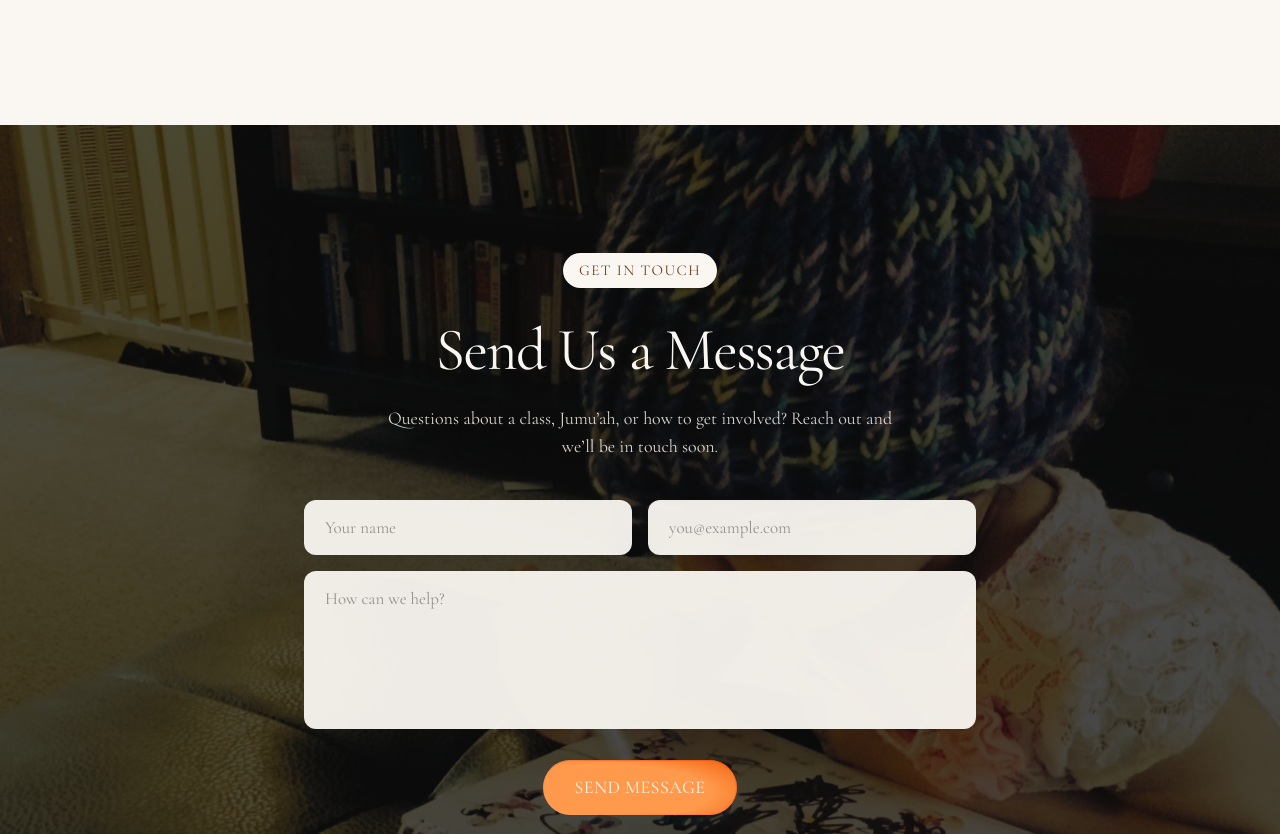
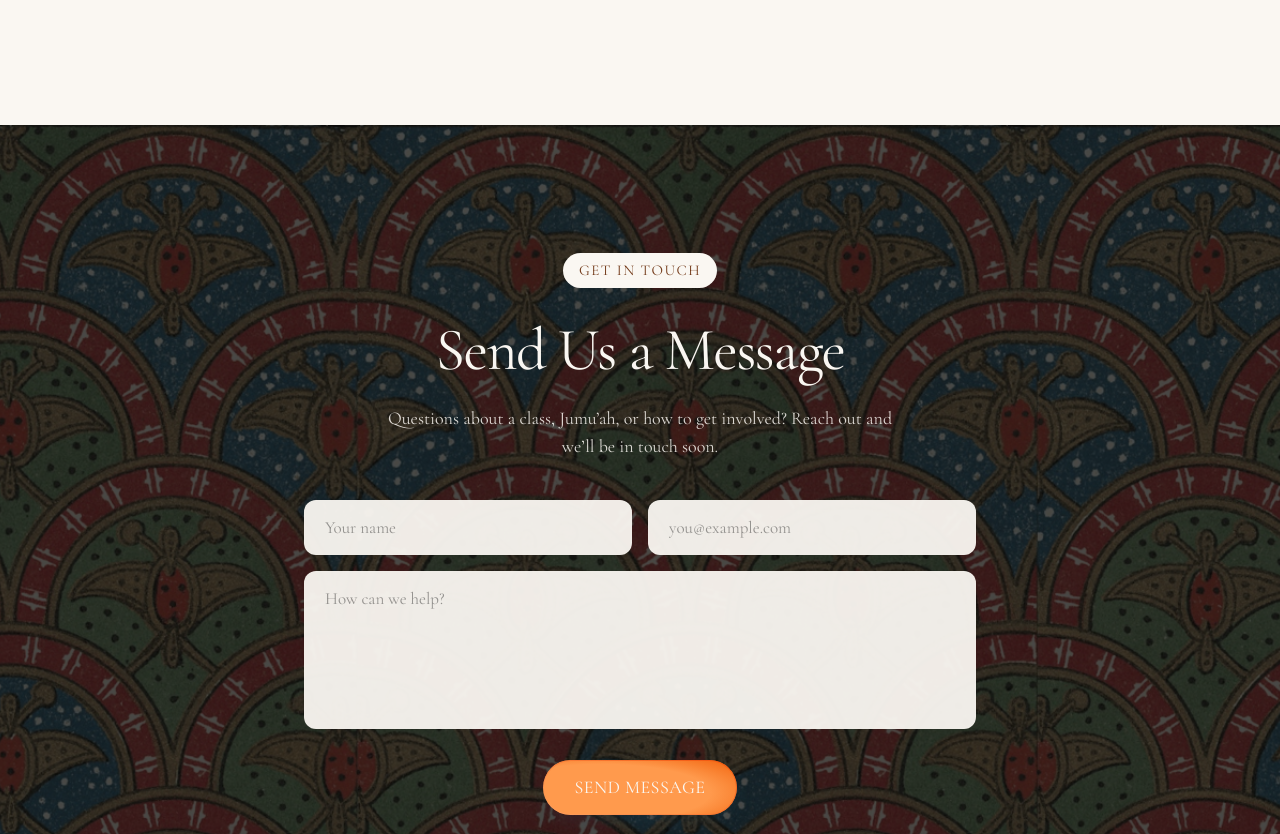
Before and after one commit to marcmanley/middleground, a website: page index.html in a window 1280 px wide. Shown: the part 6513-7347 px from the top of the page. Drawn offline with nearby package versions, Linux system fonts and the light colour scheme.

Commit message:
Updating contus us section background.

```diff
--- a/index.html
+++ b/index.html
@@ -556,7 +556,7 @@
 
 <!-- ============ CONTACT ============ -->
 <section id="contact" class="relative py-24 sm:py-32 px-5 sm:px-8 overflow-hidden">
-  <img src="media/images/web/contact-bg.jpg" alt="" class="absolute inset-0 w-full h-full object-cover" aria-hidden="true">
+  <img src="media/images/web/muslim-design-001.jpg" alt="" class="absolute inset-0 w-full h-full object-cover" aria-hidden="true">
   <div class="absolute inset-0 bg-ink/75"></div>
 
   <div class="relative max-w-2xl mx-auto text-center">
```
Also changed, not shown: media/images/muslim-design-001.png (added), media/images/web/muslim-design-001.jpg (added), 5 other files.
